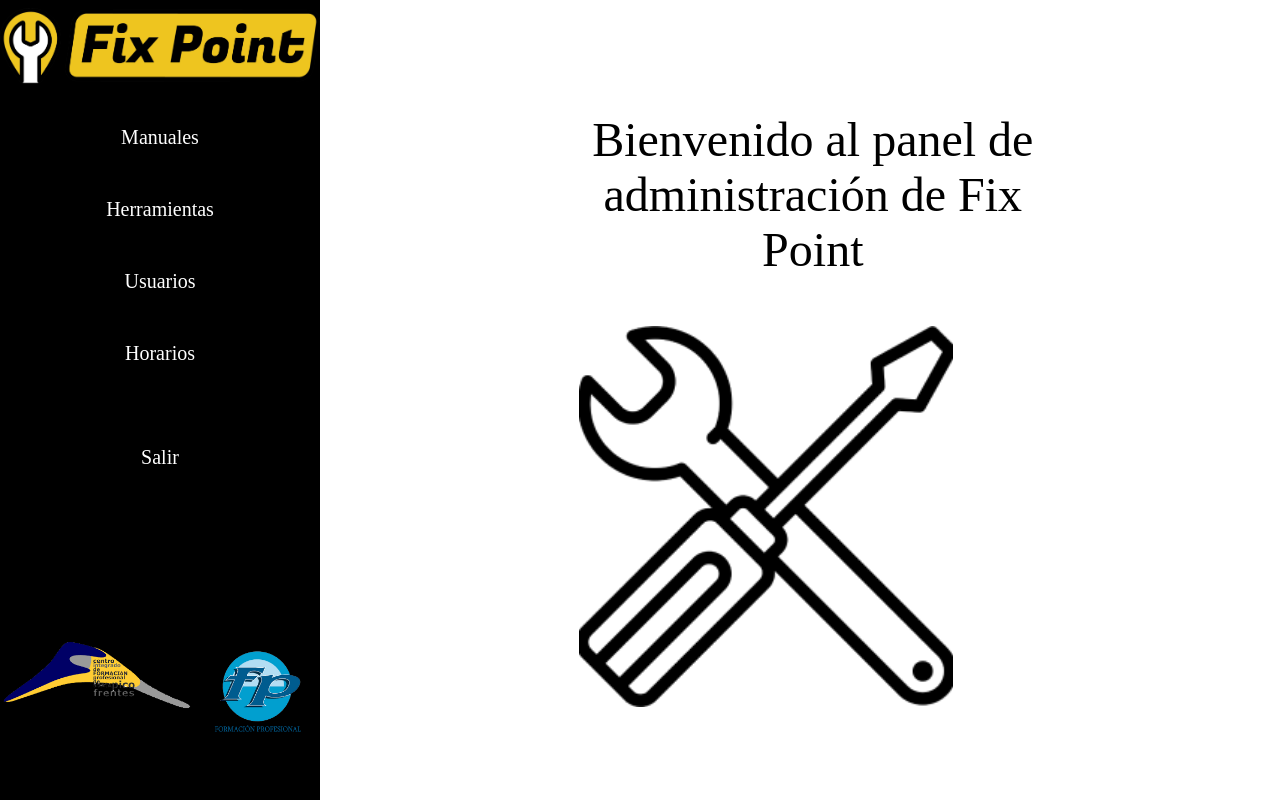
After one commit to MikelUrruti/Grupo1Reto1, a PHP site: page /admin.html in a window 1280 px wide. The commit adds this page. Run offline with PHP 8.4, Linux system fonts and the light colour scheme.

Commit message:
Cambios admin
·Cambios en la pestaña de admin para movil

```diff
--- /dev/null
+++ b/html/admin.html
@@ -0,0 +1,52 @@
+<!DOCTYPE html>
+<html lang="es">
+<head>
+    <meta charset="UTF-8">
+    <meta http-equiv="X-UA-Compatible" content="IE=edge">
+    <meta name="viewport" content="width=device-width, initial-scale=1.0">
+    <title>Document</title>
+    <link rel="stylesheet" href="css/normalizar.css">
+    <link rel="stylesheet" href="css/menuAdmin.css">
+    <link rel="stylesheet" href="css/cssFooter.css">
+    <link rel="stylesheet" href="css/admin.css">
+</head>
+<body>
+    <header id="menuAdmin">
+    <img id="logo" src="img/logo.png" alt="Logo">
+    <ul id="listaAdmin">
+        <a href="http://">
+            <li>Manuales</li>
+        </a>
+        <a href="http://">
+            <li>Herramientas</li>
+        </a>
+        <a href="http://">
+            <li>Usuarios</li>
+        </a>
+        <a href="http://">
+            <li>Horarios</li>
+        </a>
+        <a href="http://">
+            <li>Salir</li>
+        </a>
+    </ul>
+    <article id="listaAdminImg">
+        <section>
+            <img id="listaImgCentro" src="img/Imagen_centro.png" alt="Imagen FP" />
+        </section>
+
+
+        <section>
+            <img id="listaImgFP" src="img/Imagen_FP.png" alt="Imagen centro" />
+        </section>
+    </article>
+</header>
+    <?php include ("plantillas/menuAdmin.html"); ?>
+    <section id="textoMedio">
+        <article>
+            <p>Bienvenido al panel de administración de Fix Point</p>
+            <img src="img/herramientasAdmin.png">
+        </article>
+    </section>
+</body>
+</html>
--- a/html/css/admin.css
+++ b/html/css/admin.css
@@ -1,28 +1,38 @@
-section{
-margin-left: 27%;
-/* height: 60vh; */
-display: flex;
-/* align-items: center; */
-justify-content: center;
+#textoMedio{
+    margin-left: 27%;
+    display: flex;
+    justify-content: center;
+    padding-top: 20%;
 }
-article{
+
+#textoMedio > article{
     width: 50%;
 }
-article img{
+
+#textoMedio > article img{
     width: 80%;
 }
+
 article p{
     text-align: center;
     font-size: 1em;
 }
 
 @media screen and (min-width: 480px) {
+    #textoMedio{
+        padding-top: 10%;
+    }
+
     article p{
-        font-size: 1.5em;
+        font-size: 2em;
     }
 }
 
 @media screen and (min-width: 1025px) {
+    #textoMedio{
+        padding-top: 5%;
+    }
+
     article p{
         font-size: 3em;
     }
--- a/html/css/menuAdmin.css
+++ b/html/css/menuAdmin.css
@@ -1,3 +1,7 @@
+/*
+    ESTILO MOVIL
+*/
+/*Estilo de la caja general*/
 #menuAdmin{
     position: fixed;
     width:25%;
@@ -8,40 +12,38 @@
     overflow-y: scroll;
     font-size: 0.5em;
 }
+/*Fin caja general*/
+
+/*Estilo del logo*/
 #logo{
     width: 100%;
     padding-top: 1em;
 }
+/*Fin logo*/
 
+/*Estilos comunes de las dos listas*/
 #listaAdmin, #listaAdmin2{
     list-style: none;
     display: flex;
     padding: 0;
     text-align: center;
 }
-#listaAdmin2{
-    align-items: center;
-    /* bottom: 0; */
-    margin-bottom: 30%;
-    margin-top: 60%;
-}
+/*Fin comunes listas*/
+
+/*Estilo de los enlaces*/
 #listaAdmin{
     flex-direction: column;
-    /* margin-top: 50%; */
 }
-#listaImgCentro{
-    width: 70%;
+
+#listaAdmin a{
+    padding-top: 30px;
+    padding-bottom: 10px;
 }
-#listaImgFP{
-    width: 70%;
-}
-#listaAdmin a{
-    padding-top: 10%;
-    padding-bottom: 10%;
-}
+
 #listaAdmin a:last-child{
     margin-top: 60%;
 }
+
 #listaAdmin a:first-child{
     margin-top: 50%;
 }
@@ -49,8 +51,10 @@
 #listaAdmin a{
     color: white;
     text-decoration: none;
-    font-size: 1.2em;
+    height: 40px;
+    font-size: 1.6em;
 }
+
 #listaAdmin a:hover{
     font-weight: bold;
     background-color: white;
@@ -71,10 +75,34 @@
         font-size: 1.7em;
     }
 }
+/*Fin enlaces*/
 
+/*Esilo imagenes*/
+#listaAdminImg{
+    margin-top: 60%;
+    width: 100%;
+    margin-left: 0;
+    flex-direction: column;
+}
+#listaImgCentro{
+    width: 100%;
+    height: auto;
+}
+#listaImgFP{
+    width: 80%;
+    height: auto;
+}
+/*Fin imagenes*/
+
+/*
+    ESTILO TABLET
+*/
 @media screen and (min-width: 480px){
+    /*Estilo de enlaces*/
     #listaAdmin a{
-        font-size: 2em;
+        font-size: 2.3em;
+        padding-top: 40px;
+        padding-bottom: 28px;
     }
     #listaAdmin a:first-child{
         margin-top: 40%;
@@ -92,6 +120,26 @@
             font-size: 2.5em;
         }
     }
+    /*Fin enlaces*/
+
+    /*Estilo imagenes*/
+    #listaAdminImg{
+        margin-top: 0%;
+        width: 100%;
+        display: flex;
+        flex-direction: row;
+    }
+
+    #listaImgCentro{
+        width: 100%;
+        height: auto;
+    }
+
+    #listaImgFP{
+        width: 100%;
+        height: auto;
+    }
+    /*Fin imagenes*/
 }
 
 @media screen and (min-width: 1025px) {
```
Also changed, not shown: html/admin.php (deleted, +0 -22 lines), html/plantillas/menuAdmin.html (+15 -5 lines).
